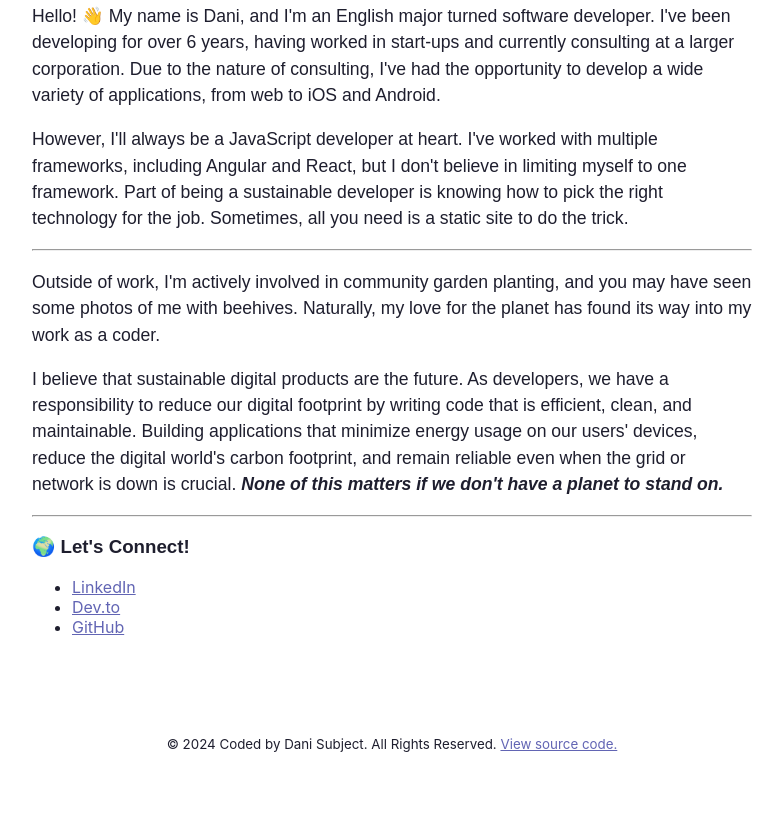
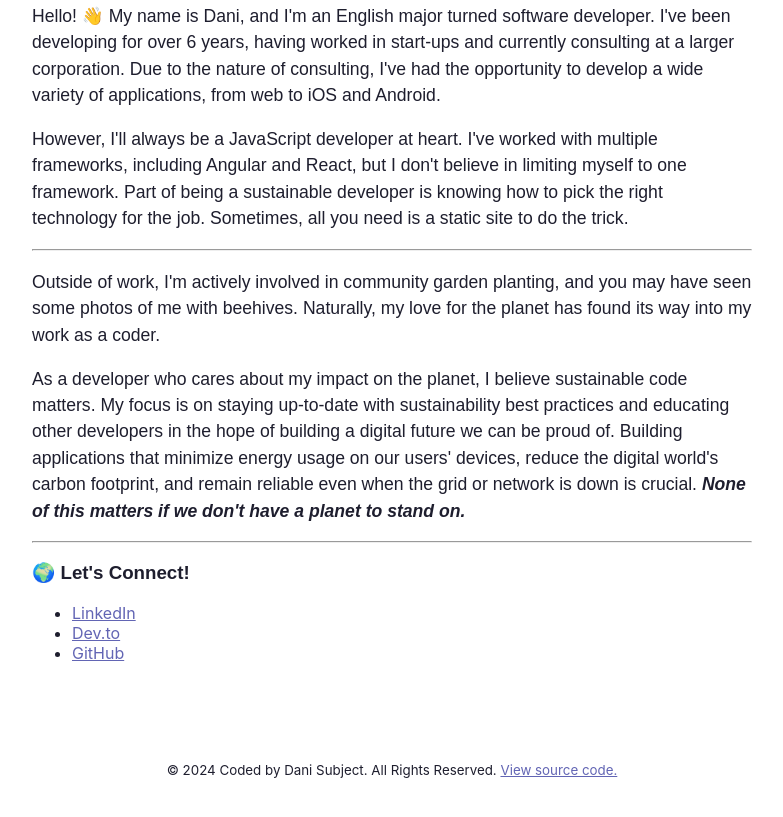
Before and after one commit to dsubject/dani-astro-portfolio-blog, an Astro site: page /about in a window 1280 px wide. Shown: the part 495-1312 px from the top of the page, without its empty margins (248-1031 px from the left). Built offline with nearby package versions, Linux system fonts and the light colour scheme; Astro itself is replaced by a stand-in of ours.

Commit message:
moving p tag content to about me

```diff
--- a/src/pages/about.astro
+++ b/src/pages/about.astro
@@ -51,7 +51,7 @@ import { SITE_TITLE } from '../consts';
     </p>
 
     <p>
-      I believe that sustainable digital products are the future. As developers, we have a responsibility to reduce our digital footprint by writing code that is efficient, clean, and maintainable.
+      As a developer who cares about my impact on the planet, I believe sustainable code matters. My focus is on staying up-to-date with sustainability best practices and educating other developers in the hope of building a digital future we can be proud of.
       Building applications that minimize energy usage on our users' devices, reduce the digital world's carbon footprint, and remain reliable even when the grid or network is down is crucial.
 	    <i><b>None of this matters if we don't have a planet to stand on.</b></i>
     </p>
--- a/src/pages/index.astro
+++ b/src/pages/index.astro
@@ -36,7 +36,6 @@ const posts = await getCollection('blog').then((posts) => {
         <img class="landing-img" alt="Cartoon image of a woman sitting with her dog on a bench" src="/cropped-cartoon-2-tinied.png" width="600" height="400" />
       </picture>
     </div>
-
     <h2>Recent Posts</h2>
     <ul class="recent-posts-list">
       {posts.slice(0, 3).map((post) => (
--- a/src/styles/global.css
+++ b/src/styles/global.css
@@ -81,7 +81,6 @@ li {
     display: flex;
     flex-direction: row;
     margin-top: 4.2rem;
-    margin-bottom: 20px;
 }
 
 .home-title {
```
